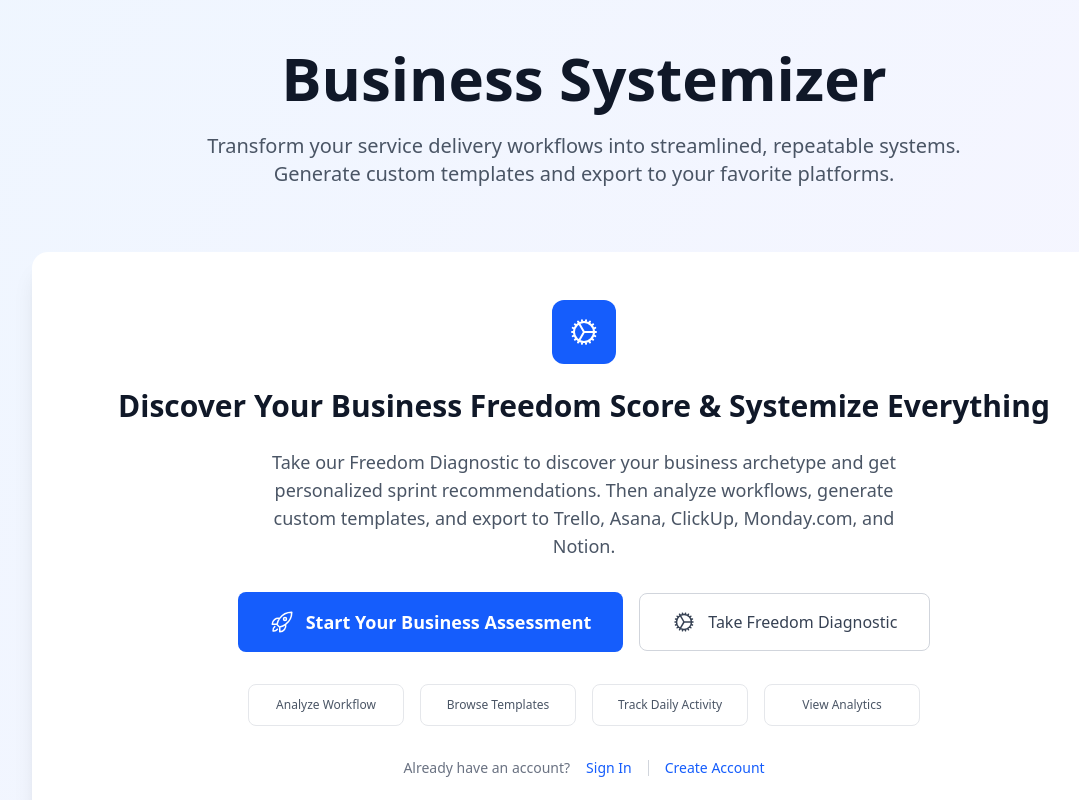
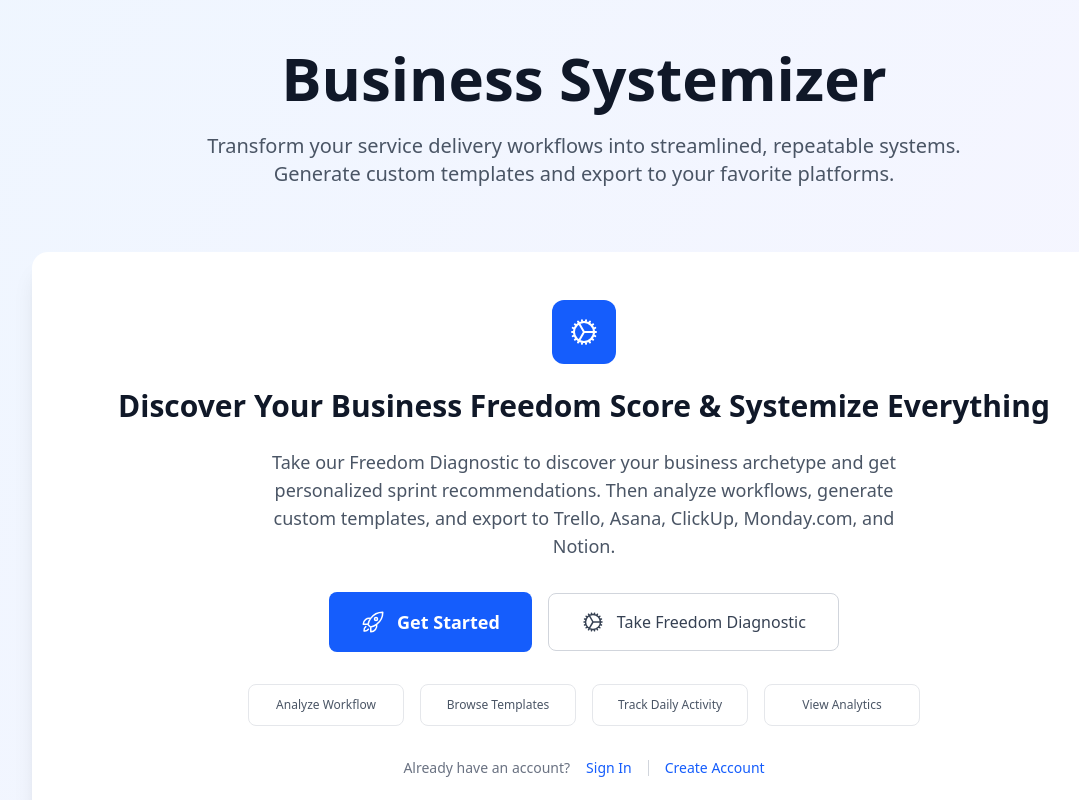
Before and after one commit to freedombydesign/ai-strategist-dashboard, a Next.js app: page / in a window 1280 px wide. Shown: the top 800 px of the page, without its empty margins (56-1135 px from the left). Built offline with nearby package versions, Linux system fonts and the light colour scheme; no server answers.

Commit message:
CRITICAL FIX: Replace all 404 links with working routes + auth flow

```diff
--- a/src/app/page.tsx
+++ b/src/app/page.tsx
@@ -60,11 +60,11 @@ export default function HomePage() {
 
           <div className="flex flex-col sm:flex-row gap-4 justify-center items-center">
             <Link
-              href="/diagnostic-assessment"
+              href="/login"
               className="bg-blue-600 hover:bg-blue-700 text-white px-8 py-4 rounded-lg inline-flex items-center gap-3 text-lg font-semibold"
             >
               <RocketLaunchIcon className="w-6 h-6" />
-              Start Your Business Assessment
+              Get Started
             </Link>
 
             <Link
@@ -78,25 +78,25 @@ export default function HomePage() {
 
           <div className="mt-8 grid grid-cols-2 md:grid-cols-4 gap-4 max-w-2xl mx-auto">
             <Link
-              href="/workflow-analyzer"
+              href="/login"
               className="text-center border border-gray-200 hover:border-blue-300 hover:bg-blue-50 px-4 py-3 rounded-lg transition-colors"
             >
               <div className="text-xs text-gray-600 font-medium">Analyze Workflow</div>
             </Link>
             <Link
-              href="/templates"
+              href="/login"
               className="text-center border border-gray-200 hover:border-blue-300 hover:bg-blue-50 px-4 py-3 rounded-lg transition-colors"
             >
               <div className="text-xs text-gray-600 font-medium">Browse Templates</div>
             </Link>
             <Link
-              href="/checkin"
+              href="/login"
               className="text-center border border-gray-200 hover:border-blue-300 hover:bg-blue-50 px-4 py-3 rounded-lg transition-colors"
             >
               <div className="text-xs text-gray-600 font-medium">Track Daily Activity</div>
             </Link>
             <Link
-              href="/business-metrics"
+              href="/login"
               className="text-center border border-gray-200 hover:border-blue-300 hover:bg-blue-50 px-4 py-3 rounded-lg transition-colors"
             >
               <div className="text-xs text-gray-600 font-medium">View Analytics</div>
```
